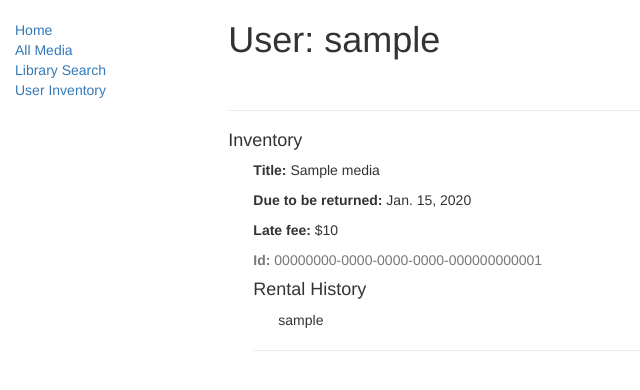
After one commit to stickleyh1/Library-Catalog, a Django app: page /library/user/1/ in a window 1280 px wide. The commit adds this page. Shown: the top 390 px of the page, without its empty margins (0-640 px from the left). Run offline with Django 3.2, Linux system fonts and the light colour scheme; tables that the repository leaves empty hold one stand-in row (values such as "Sample post"); some libraries are stand-ins or nearby versions.

Commit message:
Late Fees and User Cart Complete
Late fees calculated and displayed - Complete
Users can see their books - Complete
Catalog search - In Progress

```diff
--- a/library/models.py
+++ b/library/models.py
@@ -26,9 +26,10 @@ class Media(models.Model):
 class MediaInstance(models.Model):
 	id = models.UUIDField(primary_key=True, default=uuid.uuid4, help_text="Unique ID for this instance")
 	media = models.ForeignKey('Media', on_delete=models.SET_NULL, null=True)
-	due_date = models.DateField(null=True, blank=True, default=(dt.date.today() + dt.timedelta(days=7)))
+	due_date = models.DateField(null=True, blank=True, default=None)
 	rental_history = models.ManyToManyField(User, help_text="Select the past renters", blank=True, related_name="History")
 	borrower = models.ForeignKey(User, on_delete=models.SET_NULL, null=True, blank=True, related_name="Borrower")
+	late_fee = models.IntegerField(default=0)
 
 
 	AVAILABILITY = (
--- a/library/urls.py
+++ b/library/urls.py
@@ -7,5 +7,7 @@ urlpatterns = [
 	url(r'^$', views.index, name="index"),
 	url(r'^media/$', views.MediaListView.as_view(), name='media'),
 	url(r'^media/(?P<pk>\d+)$', views.MediaDetailView.as_view(), name='media-detail'),
-	#url(r'^search', views.search, name="Search"),
+	url(r'^user/$', views.UserListView.as_view(), name="user"),
+	url(r'^user/(?P<pk>\d+)/$', views.UserDetailView.as_view(), name="user-detail"),
+	url(r'^search/$', views.search, name="search"),
 ]
--- a/library/views.py
+++ b/library/views.py
@@ -1,7 +1,12 @@
 from django.shortcuts import render
 from django.core.urlresolvers import reverse
 from django.views import generic
-from library.models import Media, User, MediaInstance, Genre
+from django.template import RequestContext
+import datetime as dt
+
+from django.db.models import Q
+from django.contrib.auth.models import User
+from library.models import Media, MediaInstance, Genre
 
 def index(request):
 	context_dict={}
@@ -10,8 +15,32 @@ def index(request):
 	context_dict['num_avail'] = MediaInstance.objects.filter(status__exact='a').count()
 	return render(request, 'library/index.html', context_dict)
 
+def search(request):
+    query = request.GET.get('q')
+    results = set()
+    for m in Media.objects.filter(Q(isbn=query) | Q(topic=query) | Q(title__contains=query)):
+       	results.add(m)
+    context = RequestContext(request)
+    return render('search_results.html', {"results": results,}, context_instance=context)
+
 class MediaListView(generic.ListView):
     model = Media
 
 class MediaDetailView(generic.DetailView):
     model = Media
+
+class UserListView(generic.ListView):
+    model = User
+
+class UserDetailView(generic.DetailView):
+	model = User
+
+	def get_context_data(self, **kwargs):
+		context = super(UserDetailView, self).get_context_data(**kwargs)
+		context['instances'] = MediaInstance.objects.all()
+		context['medias'] = Media.objects.all()
+		for i in context['instances']:
+			if i.due_date < dt.date.today():
+				i.late_fee = (dt.date.today() - i.due_date).days
+
+		return context
--- /dev/null
+++ b/templates/auth/user_detail.html
@@ -0,0 +1,42 @@
+{% extends 'library/base.html' %}
+{% load staticfiles %}
+
+{% block content %}
+  	<div class="row">
+	    <div class="col-sm-12">
+		    <h1>User: {{ user.username }}</h1>
+		    <br/>
+		    <hr>
+		    <h4>Inventory</h4>
+		    <div style="margin-left: 25px">
+		        {% for copy in instances %}
+		        	{% if copy.borrower.username == user.username %}
+			        	<p>
+			        		<strong>Title:</strong> {{copy.media.title}}
+			        	</p>
+		           	 	<p>
+		              		<strong>Due to be returned:</strong> {{ copy.due_date }}
+		            	</p>
+		            	{% if copy.late_fee != 0 %}
+							<p>
+			              		<strong>Late fee:</strong> ${{ copy.late_fee }}
+			            	</p>
+		            	{% endif %}
+			          	<p class="text-muted">
+			            	<strong>Id:</strong> {{copy.id}}
+			          	</p>
+			          	<h4>Rental History</h4>
+			          	<div style="margin-left: 25px">
+			              	{% for renter in copy.rental_history.all %}
+			                	<p>
+			                  		{{ renter }}
+			                	</p>
+			                {% endfor %}
+			          	</div>
+			          	<hr>
+		          	{% endif %}
+		        {% endfor %}
+		    </div>
+	    </div>
+    </div>
+{% endblock %}
--- a/templates/library/base.html
+++ b/templates/library/base.html
@@ -22,8 +22,8 @@
       <ul class="sidebar-nav">
           <li><a href="{% url 'index' %}">Home</a></li>
           <li><a href="{% url 'media' %}">All Media</a></li>
-          <li><a href="">Library Search</a></li>
-          <li><a href="">User Inventory</a></li>
+          <li><a href="{% url 'search' %}">Library Search</a></li>
+          <li><a href="{% url 'user' %}">User Inventory</a></li>
       </ul>
      {% endblock %}
       </div>
--- a/templates/library/media_detail.html
+++ b/templates/library/media_detail.html
@@ -52,7 +52,11 @@
         </div>
         <div class="col-sm-6">
             <div style="margin-top: 25px">
+                {% if media.image != None %}
                     <img src="{{ MEDIA_URL }}images/{{media.title}}.jpg" width="50%" alt="Cover Photo">
+                {% else %}
+                     <img src="{{ MEDIA_URL }}images/blank.jpg" width="" alt="Blank Photo">
+                {% endif %}
             </div>
         </div>
     </div>
--- /dev/null
+++ b/templates/library/search.html
@@ -0,0 +1,4 @@
+<form method="get" action="/search/">
+  Search Catalog:<input type="text" name="q" id="id_q" value="{{ query }}"/>
+  <input type="submit" value="Search" />
+</form>
--- /dev/null
+++ b/templates/library/user_lookup.html
@@ -0,0 +1,4 @@
+<form method="get" action="/user_lookup/">
+  Enter Username: <input type="text" name="username" id="username" value="{{ query }}"/>
+  <input type="submit" value="Search" />
+</form>
```
Also changed, not shown: populate_library.py (+23 -5 lines), templates/auth/user_list.html (added, +22 -0 lines), templates/library/search_results.html (added, +20 -0 lines), library/forms.py (added), library/migrations/0005_auto_20170616_1509.py (added), library/migrations/0006_mediainstance_late_fee.py (added), media/images/blank.jpg (added). Lines whose indentation alone changed are shown as unchanged.
